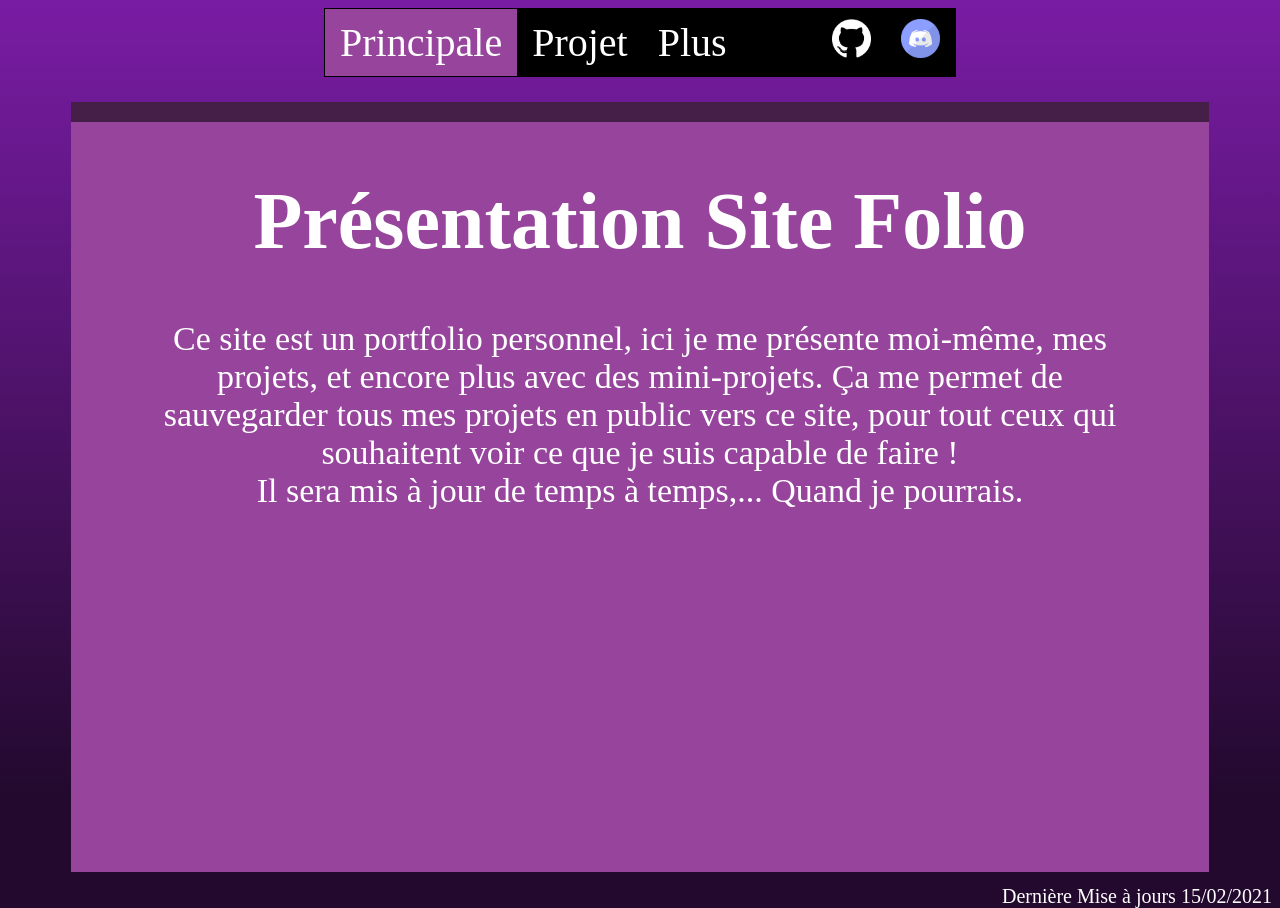
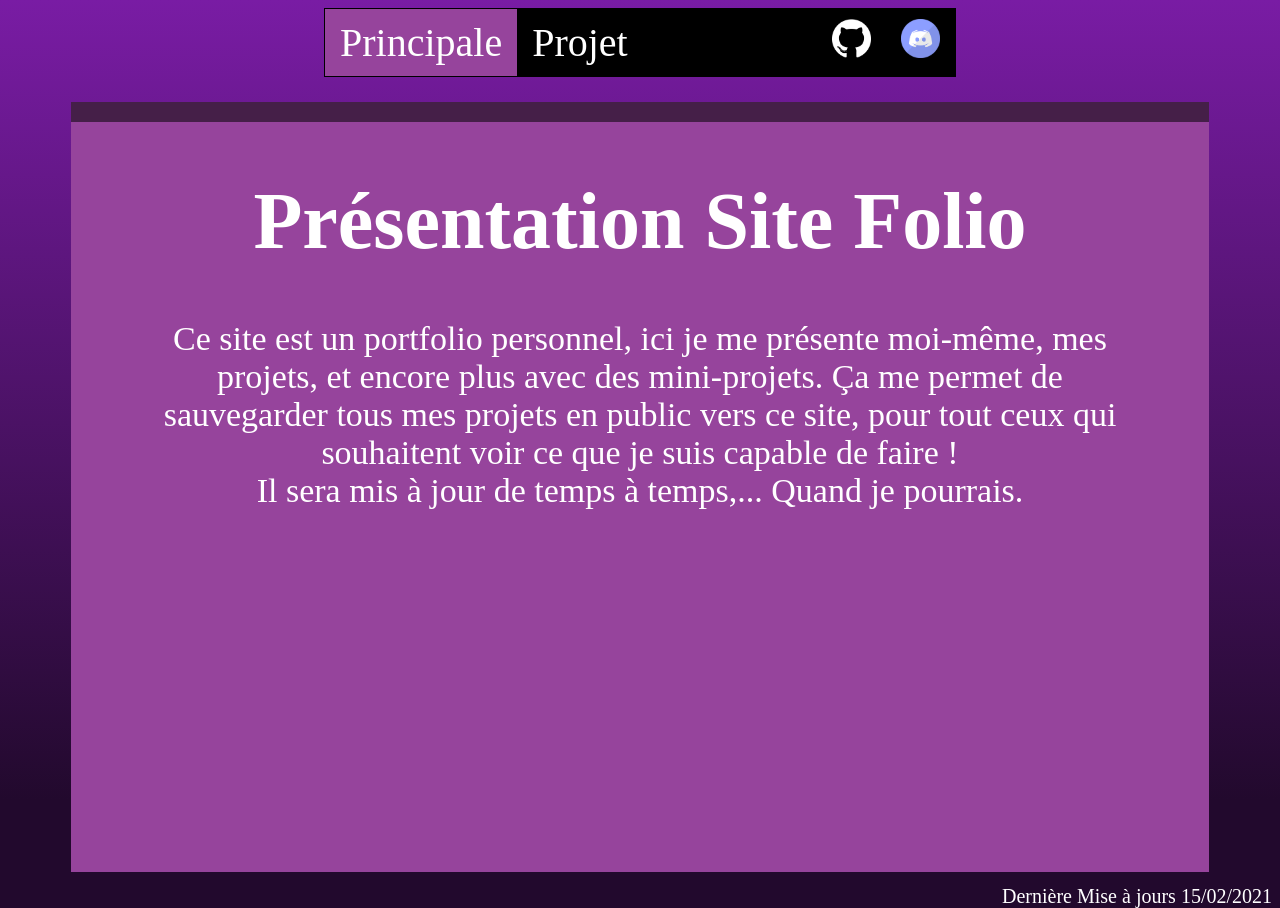
Before and after one commit to Xamora64/PorteFolioXamora, a plain HTML site: page index.html in a window 1280 px wide. Drawn offline with Linux system fonts and the light colour scheme.

Commit message:
Update index.html

```diff
--- a/index.html
+++ b/index.html
@@ -10,7 +10,6 @@
 			<ul>
 				<li class="Active Texte"><a>Principale</a></li>
 				<li class="Texte"><a href="1-Projet.html">Projet</a></li>
-				<li class="Texte"><a href="2-Plus.html">Plus</a></li>
 				<li class="Image"><a href="https://discord.com/"><img src="discord-logo.png" height=39px></a></li>
 				<li class="Image"><a href="https://github.com/Xamora64/PorteFolioXamora"><img src="github-logo.png" height=39px></a></li>
 			</ul>
```
